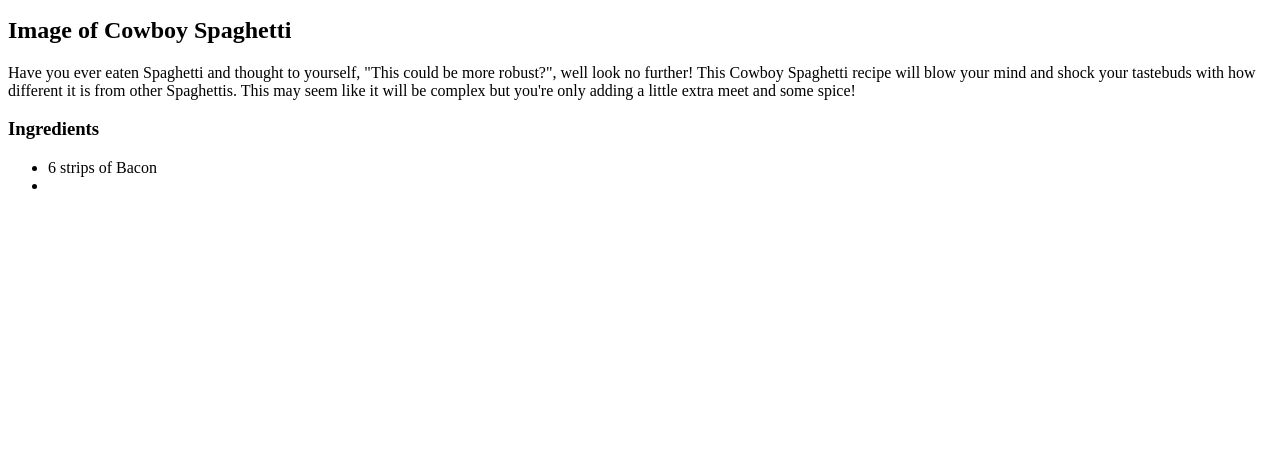
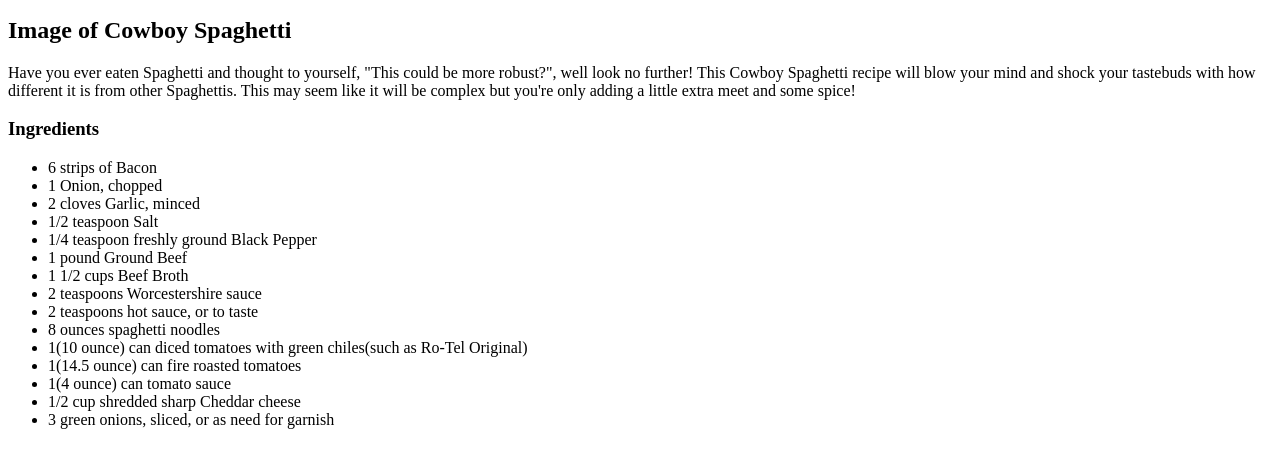
Before and after one commit to Mckibz/odin-recipes, a plain HTML site: page recipes/cowboy-spaghetti.html in a window 1280 px wide. Shown: the part 101-568 px from the top of the page. Drawn offline with Linux system fonts and the light colour scheme.

Commit message:
Cowboy spaghetti recipe
Finished adding Cowboy Spaghetti recipe list

```diff
--- a/recipes/cowboy-spaghetti.html
+++ b/recipes/cowboy-spaghetti.html
@@ -16,7 +16,20 @@
             <h3>Ingredients</h3>
             <ul>
                 <li>6 strips of Bacon</li>
-                <li></li>
+                <li>1 Onion, chopped</li>
+                <li>2 cloves Garlic, minced</li>
+                <li>1/2 teaspoon Salt</li>
+                <li>1/4 teaspoon freshly ground Black Pepper</li>
+                <li>1 pound Ground Beef</li>
+                <li>1 1/2 cups Beef Broth</li>
+                <li>2 teaspoons Worcestershire sauce</li>
+                <li>2 teaspoons hot sauce, or to taste</li>
+                <li>8 ounces spaghetti noodles</li>
+                <li>1(10 ounce) can diced tomatoes with green chiles(such as Ro-Tel Original)</li>
+                <li>1(14.5 ounce) can fire roasted tomatoes</li>
+                <li>1(4 ounce) can tomato sauce</li>
+                <li>1/2 cup shredded sharp Cheddar cheese</li>
+                <li>3 green onions, sliced, or as need for garnish</li>
             </ul>
 </body>
 </html>
```
